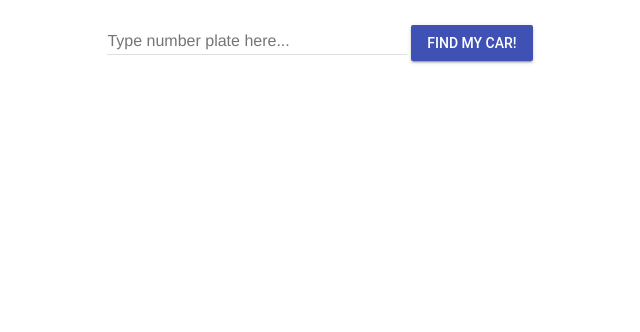
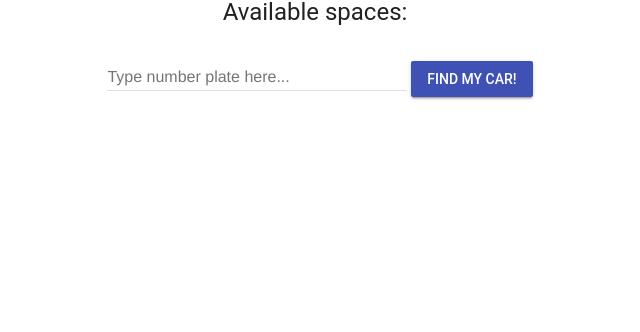
Before and after one commit to PaulPruenster/VS_Legenden, a plain HTML site: page webapp/frontend.html in a window 1280 px wide. Shown: the part 468-800 px from the top of the page, without its empty margins (320-960 px from the left). Drawn offline with nearby package versions, Linux system fonts and the light colour scheme; no server answers.

Commit message:
show available spaces

```diff
--- a/webapp/frontend.html
+++ b/webapp/frontend.html
@@ -12,12 +12,19 @@
     <script defer src="https://code.getmdl.io/1.3.0/material.min.js"></script>
 </head>
 
-<body x-data="{search: false, term: '', spaces: '', result: ''}"
+<body x-data="{search: false, term: '', spaces: '', result: '', items: []}"
     style="display: flex; flex-direction: column; align-items: center; justify-content: center;">
 
     <h1>Alpine Parking</h1>
     <div>
         <h2 x-init="getFreeSpaces">Free parking spaces: <strong x-text="spaces"></strong></h2>
+    </div>
+
+    <div style="display: flex; flex-direction: row; align-items: center; gap: 10;">
+        <h4 style="margin-right: 10px;">Available spaces:</h4>
+        <template x-for="item in items">
+            <h4 style="margin-right: 3px;" x-text="item.parking_id + ','"></h4>
+        </template>
     </div>
 
     <div x-show="!search" x-transition>
@@ -44,7 +51,10 @@
             setInterval(() => {
                 fetch('https://cmqbitnhx0.execute-api.us-east-1.amazonaws.com/default/dynamoGet')
                     .then(response => response.json())
-                    .then(data => this.spaces = data.items.length)
+                    .then(data => {
+                        this.spaces = data.items.length
+                        this.items = data.items
+                    })
                     .catch(error => console.error('Error:', error));
             }, 3000);
         }
```
